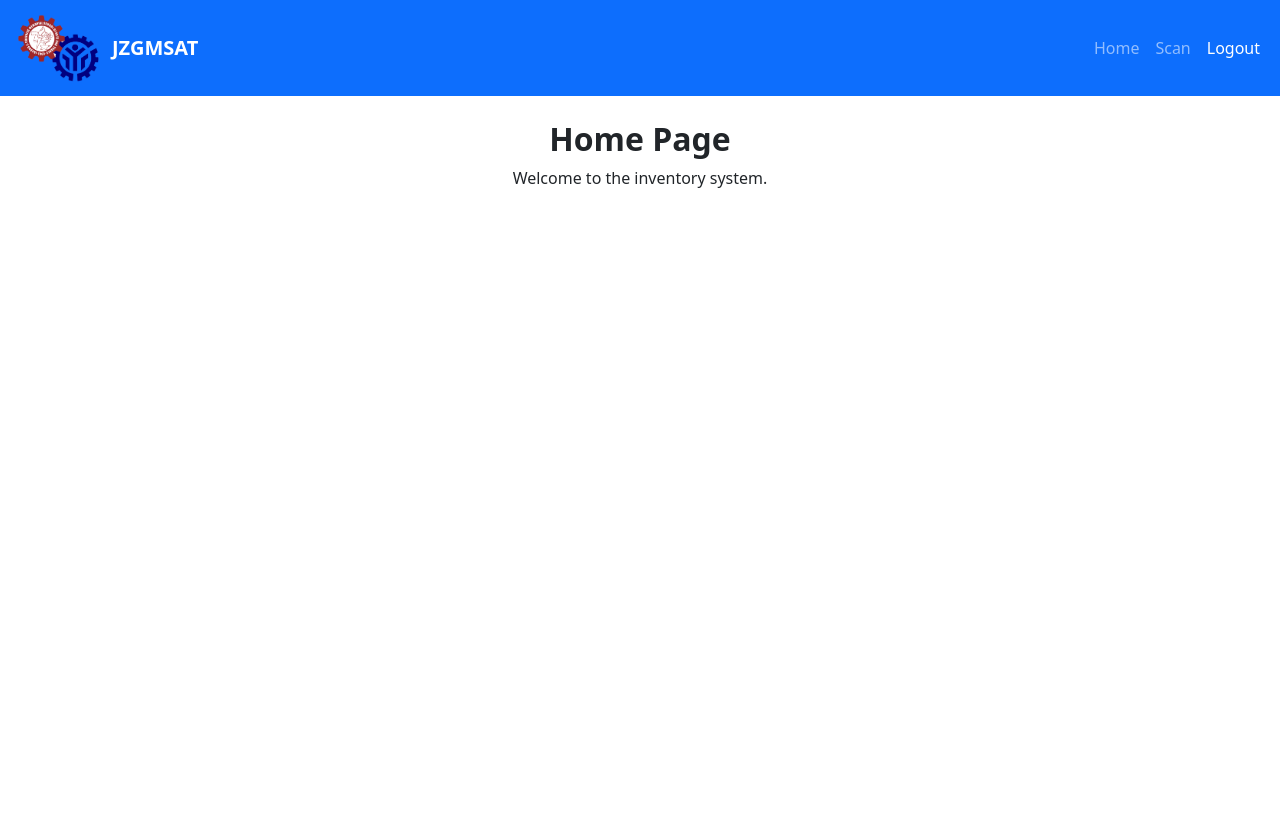
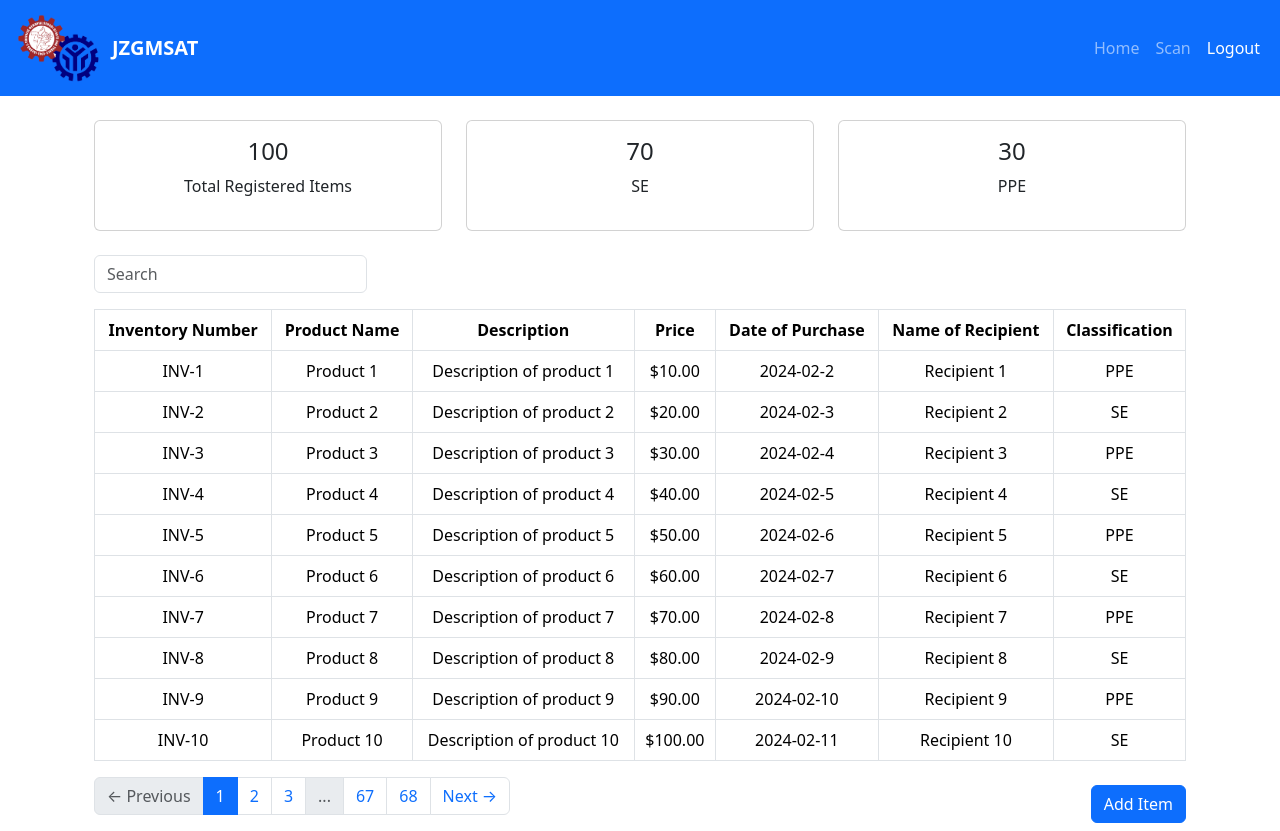
Before and after one commit to OliverQuiroz/TESDA_Inventory-System, a Vue app in the folder client/: page / in a window 1280 px wide. Before the commit the page ends 800 px from the top, so only its background shows below. Built offline with nearby package versions, Linux system fonts and the light colour scheme.

Commit message:
Update HomePage.vue

```diff
--- a/client/src/views/HomePage.vue
+++ b/client/src/views/HomePage.vue
@@ -1,12 +1,90 @@
 <template>
-    <div class="text-center">
-      <h2 class="fw-bold">Home Page</h2>
-      <p>Welcome to the inventory system.</p>
+  <div class="container mt-4">
+    <div class="row mb-4">
+      <div class="col-md-4">
+        <div class="card text-center p-3">
+          <i class="bi bi-box-se"></i>
+          <h4>100</h4>
+          <p>Total Registered Items</p>
+        </div>
+      </div>
+      <div class="col-md-4">
+        <div class="card text-center p-3">
+          <i class="bi bi-clipboard"></i>
+          <h4>70</h4>
+          <p>SE</p>
+        </div>
+      </div>
+      <div class="col-md-4">
+        <div class="card text-center p-3">
+          <i class="bi bi-clipboard"></i>
+          <h4>30</h4>
+          <p>PPE</p>
+        </div>
+      </div>
     </div>
-  </template>
 
-  <script>
-  export default {
-    name: "Home",
-  };
-  </script>
+    <div class="d-flex justify-content-between mb-3">
+      <input type="text" class="form-control w-25" placeholder="Search" />
+    </div>
+
+    <table class="table table-bordered text-center">
+      <thead>
+        <tr>
+          <th>Inventory Number</th>
+          <th>Product Name</th>
+          <th>Description</th>
+          <th>Price</th>
+          <th>Date of Purchase</th>
+          <th>Name of Recipient</th>
+          <th>Classification</th>
+        </tr>
+      </thead>
+      <tbody>
+        <tr v-for="row in 10" :key="row">
+          <td>INV-{{ row }}</td>
+          <td>Product {{ row }}</td>
+          <td>Description of product {{ row }}</td>
+          <td>${{ (row * 10).toFixed(2) }}</td>
+          <td>2024-02-{{ (row % 28) + 1 }}</td>
+          <td>Recipient {{ row }}</td>
+          <td>{{ row % 2 === 0 ? 'SE' : 'PPE' }}</td>
+        </tr>
+      </tbody>
+    </table>
+
+    <div class="d-flex justify-content-between align-items-center mt-3">
+      <nav>
+        <ul class="pagination">
+          <li class="page-item disabled">
+            <span class="page-link">&larr; Previous</span>
+          </li>
+          <li class="page-item active">
+            <span class="page-link">1</span>
+          </li>
+          <li class="page-item"><a class="page-link" href="#">2</a></li>
+          <li class="page-item"><a class="page-link" href="#">3</a></li>
+          <li class="page-item disabled"><span class="page-link">...</span></li>
+          <li class="page-item"><a class="page-link" href="#">67</a></li>
+          <li class="page-item"><a class="page-link" href="#">68</a></li>
+          <li class="page-item">
+            <a class="page-link" href="#">Next &rarr;</a>
+          </li>
+        </ul>
+      </nav>
+      <button class="btn btn-primary">Add Item</button>
+    </div>
+  </div>
+</template>
+
+<script>
+export default {
+  name: "InventoryPage"
+};
+</script>
+
+<style scoped>
+.card i {
+  font-size: 2rem;
+}
+</style>
```
